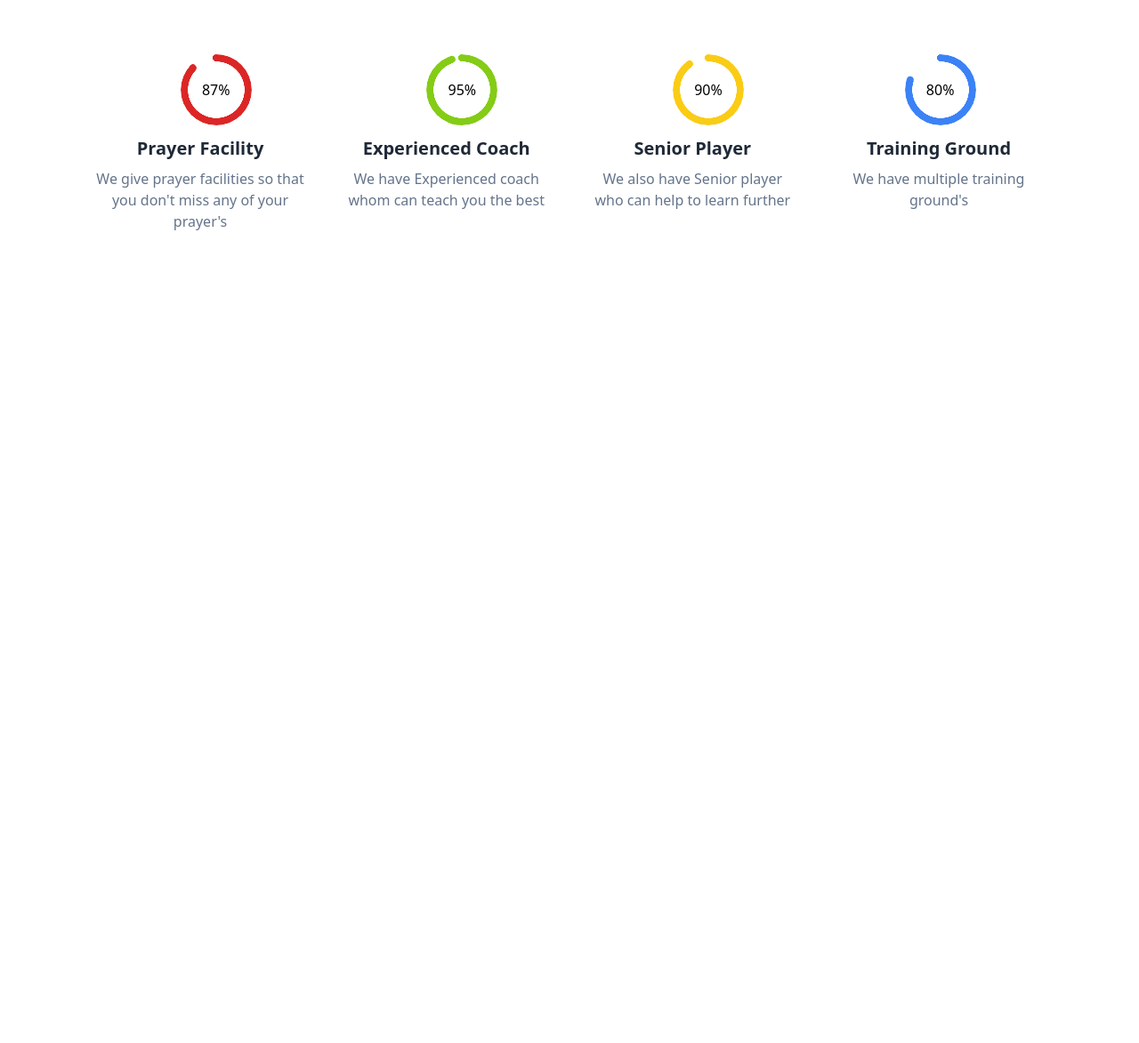
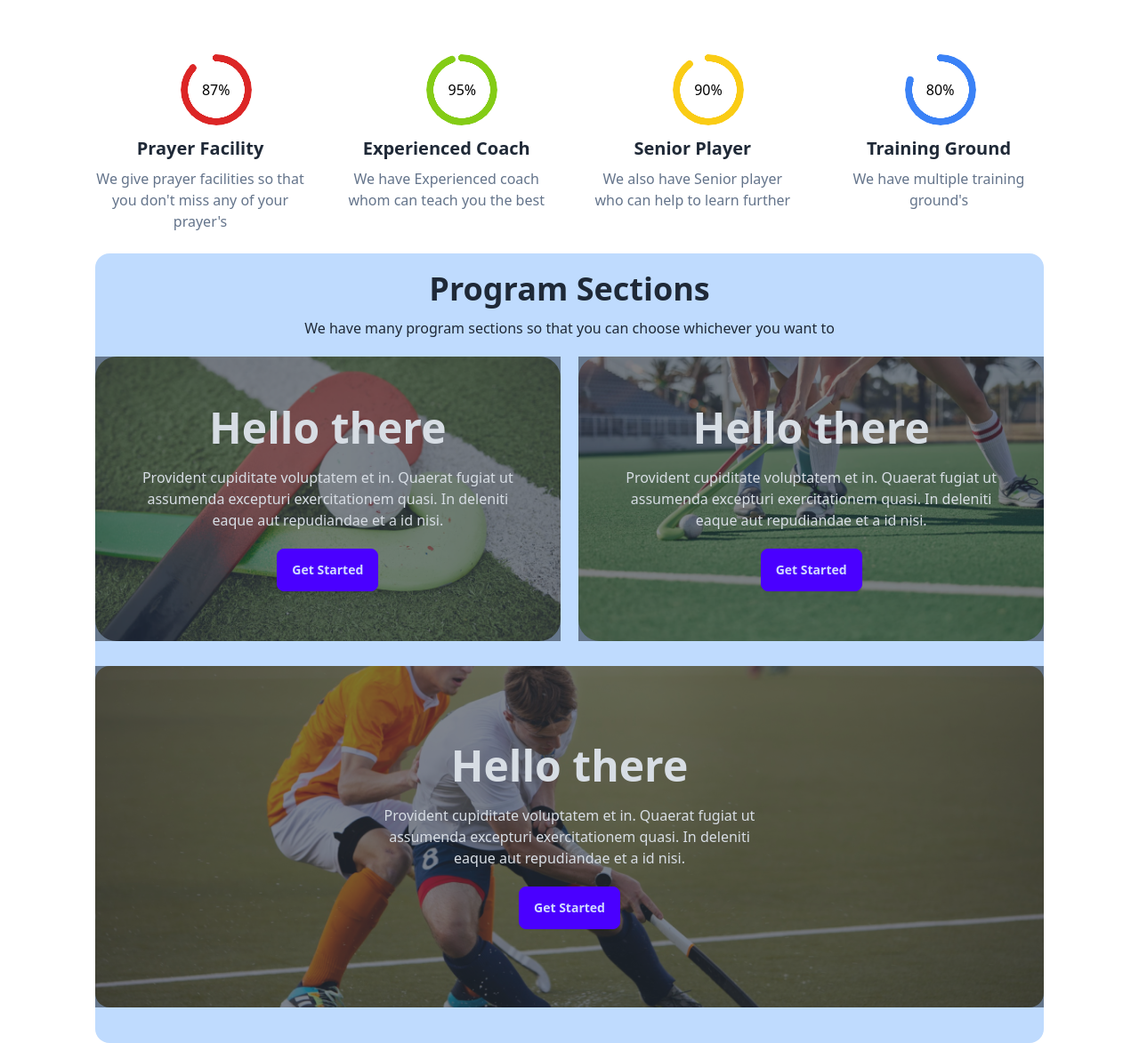
Before and after one commit to Ayesha0713/assignment-3-repo, a plain HTML site: page index.html in a window 1280 px wide. Shown: the part 971-2144 px from the top of the page at 89% size. Before the commit the page ends 1256 px from the top, so only its background shows below. Drawn offline with nearby package versions, Linux system fonts and the light colour scheme.

Commit message:
added program sections

```diff
--- a/index.html
+++ b/index.html
@@ -153,6 +153,59 @@
           </div>
         </section>
 
+        <!-- Program Sections -->
+
+        <section class="bg-blue-200 w-5/6 mx-auto pt-5 rounded-2xl">
+          <div class="text-center">
+              <h1 class="text-4xl font-extrabold">
+                Program Sections
+              </h1>
+
+              <p class="text-base font-medium pt-3 pb-5">
+                We have many program sections so that you can choose whichever you want to
+              </p>
+          </div>
+
+          <div class="pb-10">
+            <div class="flex gap-5 mb-7 justify-center max-sm:flex-col">
+              <div class="hero h-80 bg-no-repeat rounded-3xl" style="background-image: url('Images/2.png');">
+                <div class="hero-overlay bg-opacity-60"></div>
+                <div class="hero-content text-center text-neutral-content">
+                  <div class="max-w-md">
+                    <h1 class="mb-5 text-5xl font-bold">Hello there</h1>
+                    <p class="mb-5">Provident cupiditate voluptatem et in. Quaerat fugiat ut assumenda excepturi exercitationem quasi. In deleniti eaque aut repudiandae et a id nisi.</p>
+                    <button class="btn btn-primary">Get Started</button>
+                  </div>
+                </div>
+              </div>
+
+              <div class="hero h-80 bg-no-repeat rounded-3xl" style="background-image: url('Images/3.png');">
+                <div class="hero-overlay bg-opacity-60"></div>
+                <div class="hero-content text-center text-neutral-content">
+                  <div class="max-w-md">
+                    <h1 class="mb-5 text-5xl font-bold">Hello there</h1>
+                    <p class="mb-5">Provident cupiditate voluptatem et in. Quaerat fugiat ut assumenda excepturi exercitationem quasi. In deleniti eaque aut repudiandae et a id nisi.</p>
+                    <button class="btn btn-primary">Get Started</button>
+                  </div>
+                </div>
+              </div>
+            </div>
+
+            <div>
+              <div class="hero h-96 rounded-2xl" style="background-image: url('Images/4.png');">
+                <div class="hero-overlay bg-opacity-60"></div>
+                <div class="hero-content text-center text-neutral-content">
+                  <div class="max-w-md">
+                    <h1 class="mb-5 text-5xl font-bold">Hello there</h1>
+                    <p class="mb-5">Provident cupiditate voluptatem et in. Quaerat fugiat ut assumenda excepturi exercitationem quasi. In deleniti eaque aut repudiandae et a id nisi.</p>
+                    <button class="btn btn-primary">Get Started</button>
+                  </div>
+                </div>
+              </div>
+            </div>
+          </div>
+        </section>
+
     </main>
 
     <footer>
```
